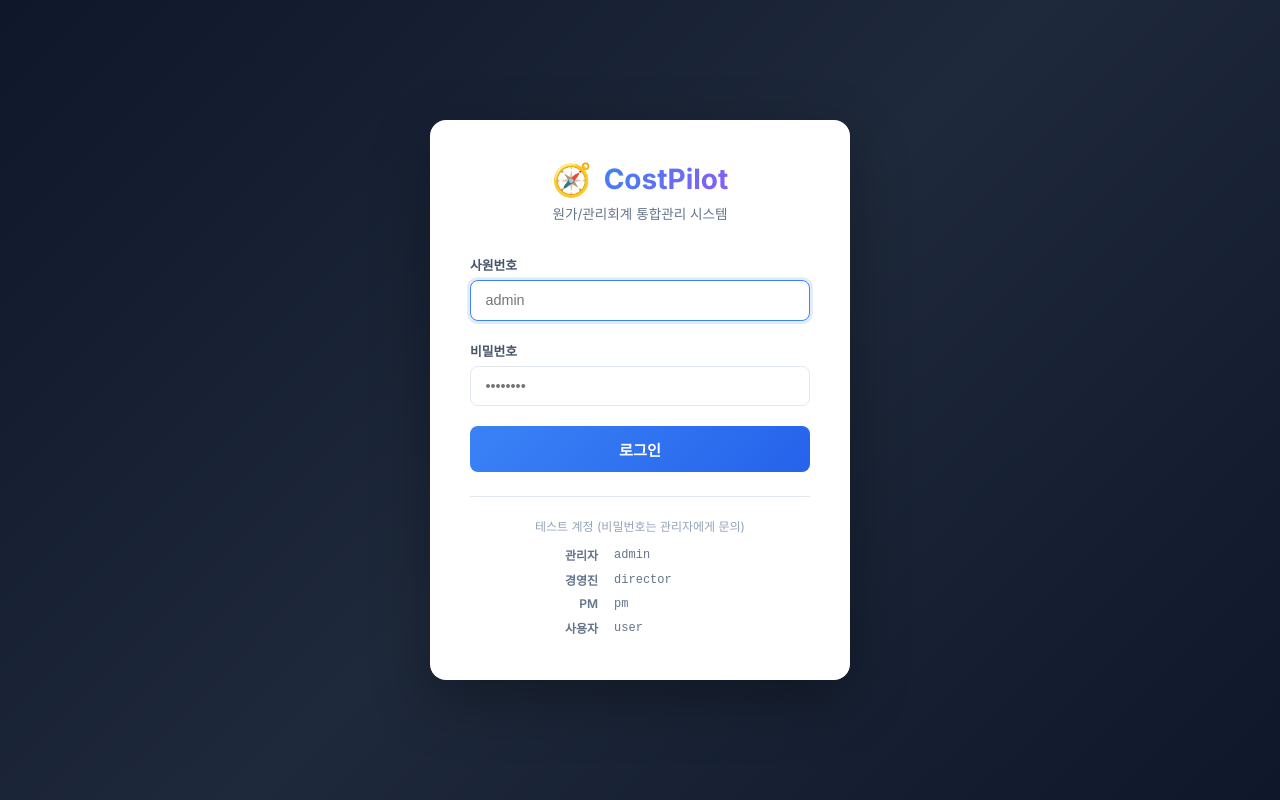
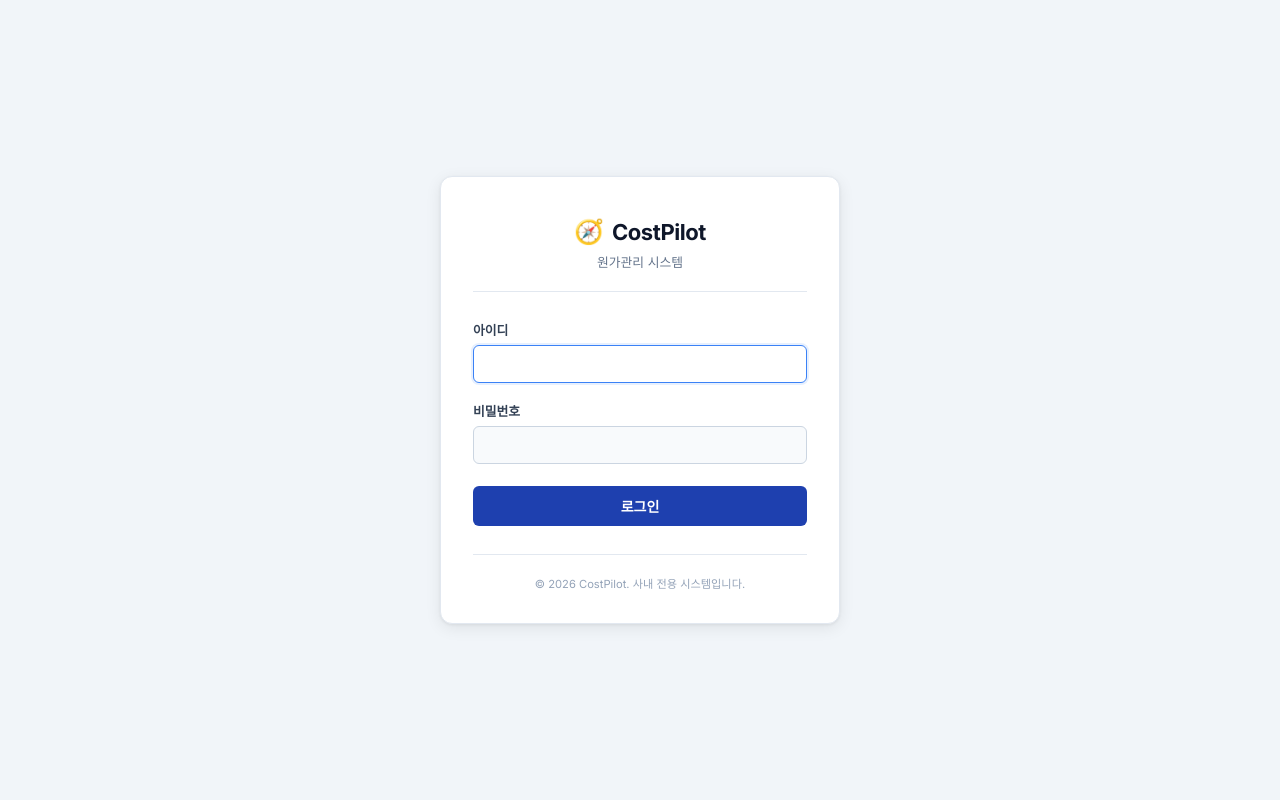
Before and after one commit to jcw214/costpilot, a Next.js app in the folder frontend/: page /login in a window 1280 px wide. Built offline with nearby package versions, Linux system fonts and the light colour scheme.

Commit message:
fix: redesign login page to corporate style - remove hints, placeholders, and test account info

```diff
--- a/frontend/src/app/login/login.module.css
+++ b/frontend/src/app/login/login.module.css
@@ -3,97 +3,140 @@
   display: flex;
   align-items: center;
   justify-content: center;
-  background: linear-gradient(135deg, #0f172a 0%, #1e293b 50%, #0f172a 100%);
+  background: #f1f5f9;
   padding: 1rem;
 }
 
 .card {
   width: 100%;
-  max-width: 420px;
-  background: #fff;
-  border-radius: 16px;
-  padding: 2.5rem;
-  box-shadow: 0 20px 60px rgba(0,0,0,0.3);
+  max-width: 400px;
+  background: #ffffff;
+  border-radius: 12px;
+  padding: 2.5rem 2rem 2rem;
+  box-shadow:
+    0 1px 3px rgba(0,0,0,0.06),
+    0 4px 16px rgba(0,0,0,0.08);
+  border: 1px solid #e2e8f0;
+}
+
+.header {
+  text-align: center;
+  margin-bottom: 1.75rem;
 }
 
 .logo {
   display: flex;
   align-items: center;
   justify-content: center;
-  gap: 0.75rem;
-  margin-bottom: 0.25rem;
-}
-.logoIcon { font-size: 2rem; }
-.logoText {
-  font-size: 1.75rem;
-  font-weight: 800;
-  background: linear-gradient(135deg, #3B82F6, #8B5CF6);
-  -webkit-background-clip: text;
-  -webkit-text-fill-color: transparent;
-  background-clip: text;
-}
-.subtitle {
-  text-align: center;
-  color: #64748b;
-  font-size: 0.85rem;
-  margin-bottom: 2rem;
+  gap: 0.5rem;
+  margin-bottom: 0.375rem;
 }
 
-.form { display: flex; flex-direction: column; gap: 1.25rem; }
-.field { display: flex; flex-direction: column; gap: 0.4rem; }
-.label { font-size: 0.8rem; font-weight: 600; color: #475569; }
+.logoIcon {
+  font-size: 1.5rem;
+}
+
+.logoText {
+  font-size: 1.375rem;
+  font-weight: 700;
+  color: #0f172a;
+  letter-spacing: -0.02em;
+}
+
+.subtitle {
+  color: #64748b;
+  font-size: 0.8rem;
+  margin-bottom: 1.25rem;
+}
+
+.divider {
+  height: 1px;
+  background: #e2e8f0;
+}
+
+/* Form */
+.form {
+  display: flex;
+  flex-direction: column;
+  gap: 1.125rem;
+}
+
+.field {
+  display: flex;
+  flex-direction: column;
+  gap: 0.375rem;
+}
+
+.label {
+  font-size: 0.8rem;
+  font-weight: 600;
+  color: #334155;
+}
+
 .input {
-  padding: 0.7rem 0.9rem;
-  border: 1px solid #e2e8f0;
-  border-radius: 8px;
-  font-size: 0.9rem;
-  color: #1e293b;
-  transition: border-color 0.2s, box-shadow 0.2s;
+  padding: 0.625rem 0.75rem;
+  border: 1px solid #cbd5e1;
+  border-radius: 6px;
+  font-size: 0.875rem;
+  color: #0f172a;
+  background: #f8fafc;
+  transition: border-color 0.15s, box-shadow 0.15s, background 0.15s;
   outline: none;
 }
+
 .input:focus {
-  border-color: #3B82F6;
-  box-shadow: 0 0 0 3px rgba(59,130,246,0.15);
+  border-color: #3b82f6;
+  box-shadow: 0 0 0 2px rgba(59,130,246,0.12);
+  background: #ffffff;
 }
 
+/* Error */
 .error {
-  background: #FEF2F2;
-  border: 1px solid #FECACA;
-  color: #DC2626;
-  border-radius: 8px;
-  padding: 0.6rem 0.9rem;
+  background: #fef2f2;
+  border: 1px solid #fecaca;
+  color: #b91c1c;
+  border-radius: 6px;
+  padding: 0.5rem 0.75rem;
   font-size: 0.8rem;
   font-weight: 500;
 }
 
+/* Button */
 .button {
-  padding: 0.75rem;
-  background: linear-gradient(135deg, #3B82F6, #2563EB);
-  color: #fff;
+  margin-top: 0.25rem;
+  padding: 0.625rem;
+  background: #1e40af;
+  color: #ffffff;
   border: none;
-  border-radius: 8px;
-  font-size: 0.95rem;
-  font-weight: 700;
+  border-radius: 6px;
+  font-size: 0.875rem;
+  font-weight: 600;
   cursor: pointer;
-  transition: opacity 0.2s, transform 0.1s;
+  transition: background 0.15s;
 }
-.button:hover:not(:disabled) { opacity: 0.9; transform: translateY(-1px); }
-.button:active:not(:disabled) { transform: translateY(0); }
-.button:disabled { opacity: 0.5; cursor: not-allowed; }
 
-.hint {
-  margin-top: 1.5rem;
+.button:hover:not(:disabled) {
+  background: #1d4ed8;
+}
+
+.button:active:not(:disabled) {
+  background: #1e3a8a;
+}
+
+.button:disabled {
+  opacity: 0.5;
+  cursor: not-allowed;
+}
+
+/* Footer */
+.footer {
+  margin-top: 1.75rem;
   padding-top: 1.25rem;
   border-top: 1px solid #e2e8f0;
   text-align: center;
 }
-.hint p { font-size: 0.75rem; color: #94a3b8; margin-bottom: 0.5rem; }
-.hintTable {
-  width: 100%;
-  font-size: 0.75rem;
-  color: #64748b;
-  border-collapse: collapse;
+
+.footer p {
+  font-size: 0.7rem;
+  color: #94a3b8;
 }
-.hintTable td { padding: 0.25rem 0.5rem; }
-.hintTable td:first-child { font-weight: 600; text-align: right; }
-.hintTable td:last-child { text-align: left; font-family: monospace; }
--- a/frontend/src/app/login/page.tsx
+++ b/frontend/src/app/login/page.tsx
@@ -23,7 +23,7 @@ export default function LoginPage() {
       refresh();
       router.push('/');
     } catch (err) {
-      setError(err instanceof Error ? err.message : '로그인 실패');
+      setError(err instanceof Error ? err.message : '로그인에 실패했습니다.');
     } finally {
       setLoading(false);
     }
@@ -32,24 +32,27 @@ export default function LoginPage() {
   return (
     <div className={styles.page}>
       <div className={styles.card}>
-        <div className={styles.logo}>
-          <span className={styles.logoIcon}>🧭</span>
-          <h1 className={styles.logoText}>CostPilot</h1>
+        <div className={styles.header}>
+          <div className={styles.logo}>
+            <span className={styles.logoIcon}>🧭</span>
+            <span className={styles.logoText}>CostPilot</span>
+          </div>
+          <p className={styles.subtitle}>원가관리 시스템</p>
+          <div className={styles.divider} />
         </div>
-        <p className={styles.subtitle}>원가/관리회계 통합관리 시스템</p>
 
         <form onSubmit={handleSubmit} className={styles.form}>
           <div className={styles.field}>
-            <label htmlFor="username" className={styles.label}>사원번호</label>
+            <label htmlFor="username" className={styles.label}>아이디</label>
             <input
               id="username"
               type="text"
               value={username}
               onChange={(e) => setUsername(e.target.value)}
               className={styles.input}
-              placeholder="admin"
               required
               autoFocus
+              autoComplete="username"
             />
           </div>
 
@@ -61,8 +64,8 @@ export default function LoginPage() {
               value={password}
               onChange={(e) => setPassword(e.target.value)}
               className={styles.input}
-              placeholder="••••••••"
               required
+              autoComplete="current-password"
             />
           </div>
 
@@ -73,16 +76,8 @@ export default function LoginPage() {
           </button>
         </form>
 
-        <div className={styles.hint}>
-          <p>테스트 계정 (비밀번호는 관리자에게 문의)</p>
-          <table className={styles.hintTable}>
-            <tbody>
-              <tr><td>관리자</td><td>admin</td></tr>
-              <tr><td>경영진</td><td>director</td></tr>
-              <tr><td>PM</td><td>pm</td></tr>
-              <tr><td>사용자</td><td>user</td></tr>
-            </tbody>
-          </table>
+        <div className={styles.footer}>
+          <p>© 2026 CostPilot. 사내 전용 시스템입니다.</p>
         </div>
       </div>
     </div>
```
